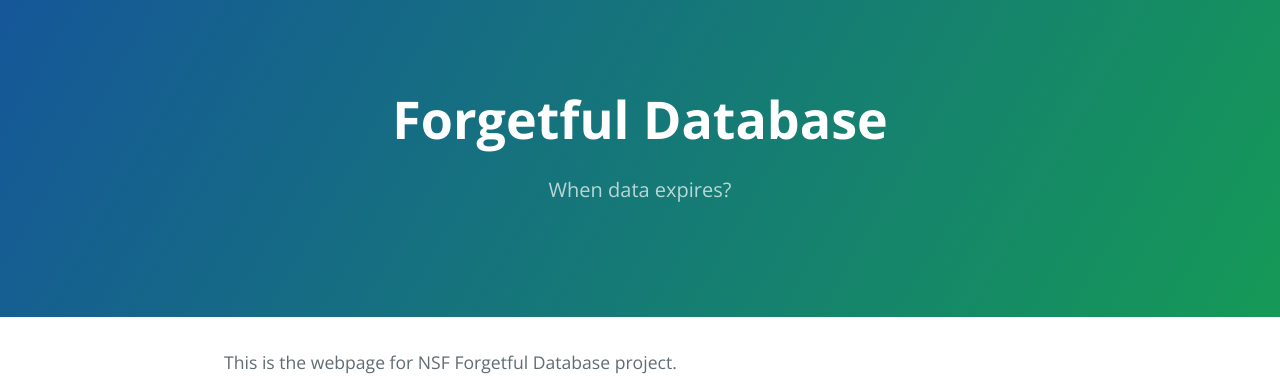
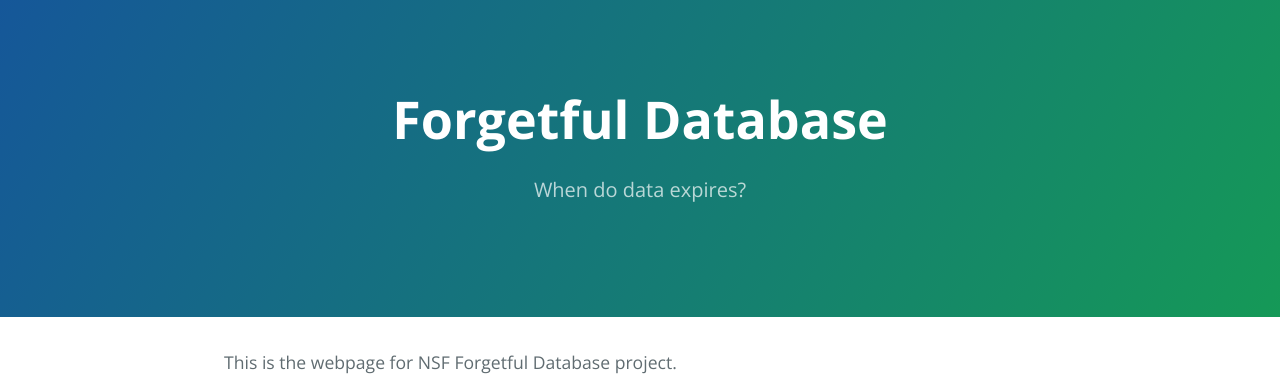
Before and after one commit to ForgetfulDatabases/ForgetfulDatabases.github.io, a Jekyll site: the page built from index.html, in a window 1280 px wide and 900 px high. Shown: the top 376 px of the window. Built offline with Jekyll 4.4.1, drawn with Linux system fonts in a browser that asks for light colours; a script that is not in the unit is left out.

Commit message:
Fix: fix grammar

```diff
--- a/_config.yml
+++ b/_config.yml
@@ -1,5 +1,5 @@
 title: Forgetful Database
-description: When data expires?
+description: When do data expires?
 show_downloads: false
 google_analytics:
 theme: jekyll-theme-cayman
```
